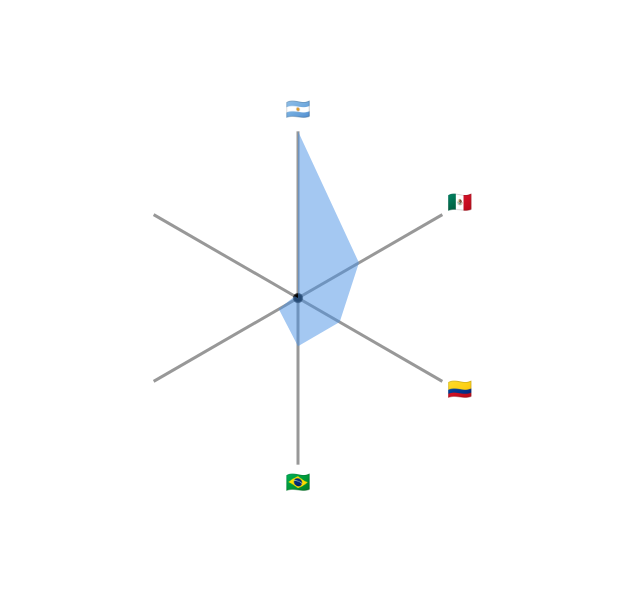
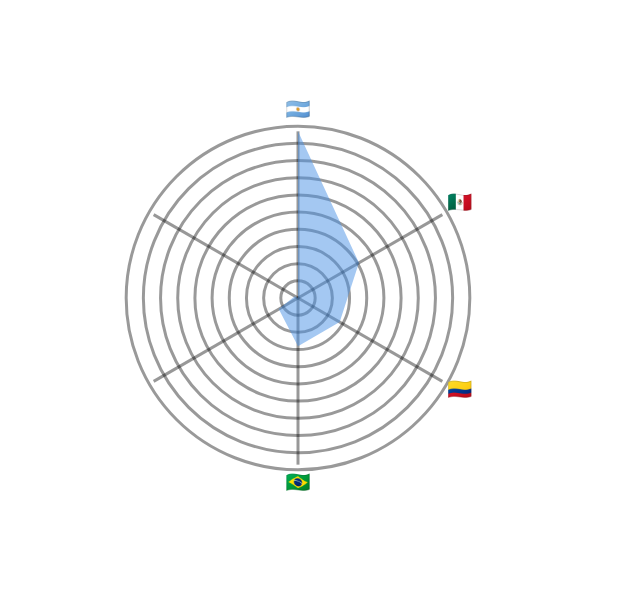
Before and after one commit to Jeidsgn/Charts, a plain HTML site: page Spider_chart/spider_chart.html in a window 1280 px wide. Shown: the whole page, without its empty margins (0-640 px from the left). Drawn offline with nearby package versions, Linux system fonts and the light colour scheme.

Commit message:
circulos

```diff
--- a/Spider_chart/spider_chart.html
+++ b/Spider_chart/spider_chart.html
@@ -29,6 +29,12 @@
 
         // Obtener el país con la mayor cantidad de repeticiones
         const maxCount = d3.max(topCountries.map(d => countryCounts[d]));
+
+        // Obtener el total de repeticiones de todos los países
+        const totalCount = Object.values(countryCounts).reduce((acc, count) => acc + count, 0);
+
+        // Calcular el porcentaje que corresponde del máximo repetido con respecto a la totalidad de datos
+        const maxCountPercent = (maxCount / totalCount) * 100;
 
         // Representar la gráfica de telaraña
         const width = 500;
@@ -63,7 +69,7 @@
           .attr("class", "circle")
           .attr("cx", 0)
           .attr("cy", 0)
-          .attr("r", d => radiusScale(1) * d)
+          .attr("r", d => radiusScale(maxCountPercent) * d)
           .style("fill", "none")
           .style("stroke", "black")
           .style("stroke-width", "3px")
```
